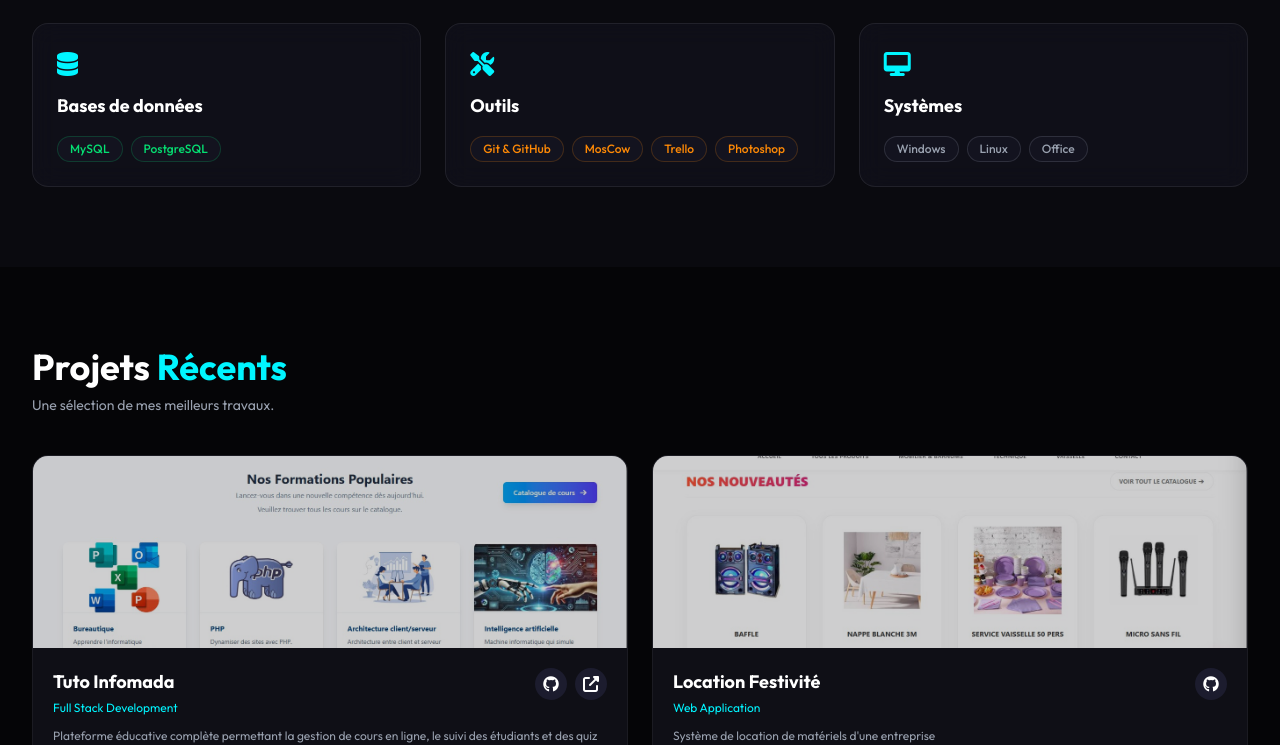
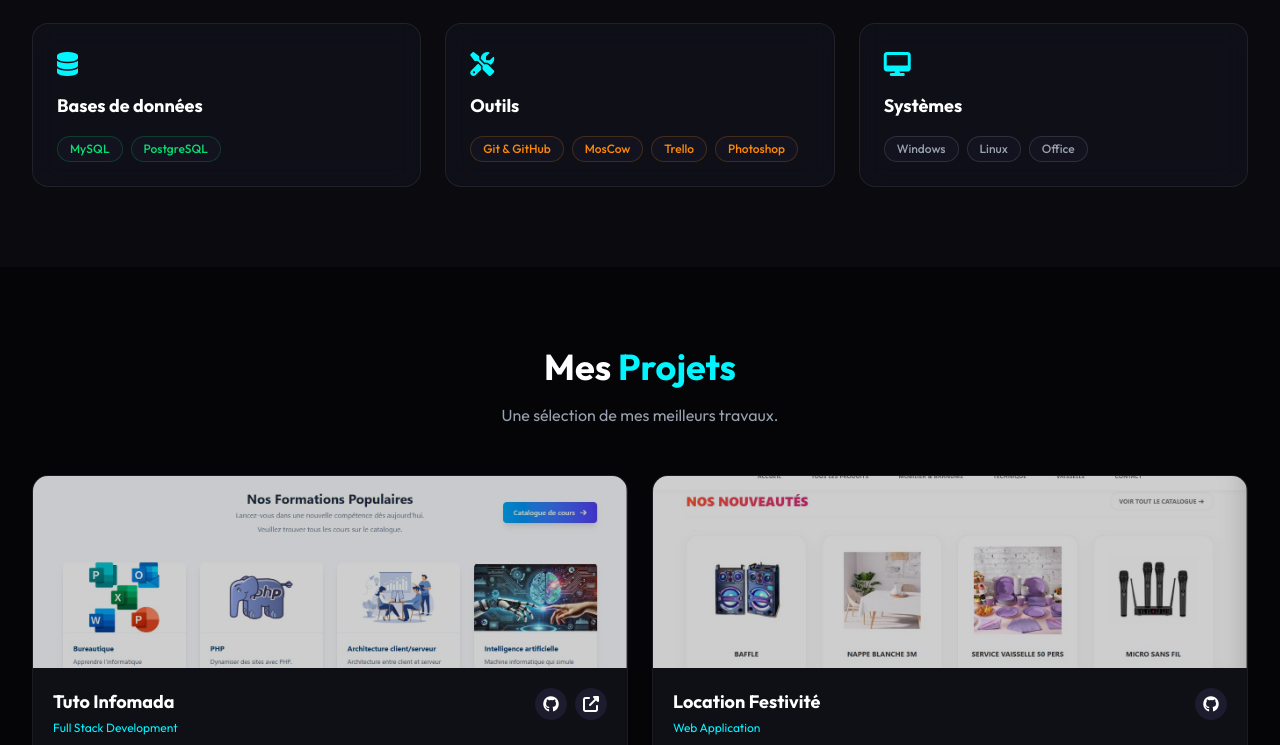
Before and after one commit to Manoa238/My-Portfolio, a Next.js app: page / in a window 1280 px wide. Shown: the part 1846-2591 px from the top of the page. Built offline with nearby package versions, Linux system fonts and the light colour scheme.

Commit message:
nanova zavatra kely

```diff
--- a/src/app/page.js
+++ b/src/app/page.js
@@ -244,9 +244,9 @@ export default function Home() {
       {/* PROJECTS SECTION */}
       <section id="projects" className="py-20 relative">
         <div className="max-w-7xl mx-auto px-4 sm:px-6 lg:px-8">
-          <div className="flex justify-between items-end mb-10" data-aos="fade-up">
-            <div><h2 className="text-3xl md:text-4xl font-bold text-white mb-2">Projets <span className="text-neon-400">Récents</span></h2><p className="text-gray-400 text-sm">Une sélection de mes meilleurs travaux.</p></div>
-            {/* <a href="#" className="hidden md:flex items-center text-neon-400 hover:text-white transition-colors text-sm">Voir tout <i className="fas fa-arrow-right ml-2"></i></a> */}
+        <div className="text-center mb-12" data-aos="fade-up">
+            <h2 className="text-3xl md:text-4xl font-bold text-white mb-4">Mes <span className="text-neon-400">Projets</span></h2>
+            <p className="text-gray-400">Une sélection de mes meilleurs travaux.</p>
           </div>
           <div className="grid grid-cols-1 md:grid-cols-2 lg:grid-cols-2 gap-6">
             <div className="group relative rounded-2xl overflow-hidden bg-dark-card border border-white/5" data-aos="fade-up">
```
